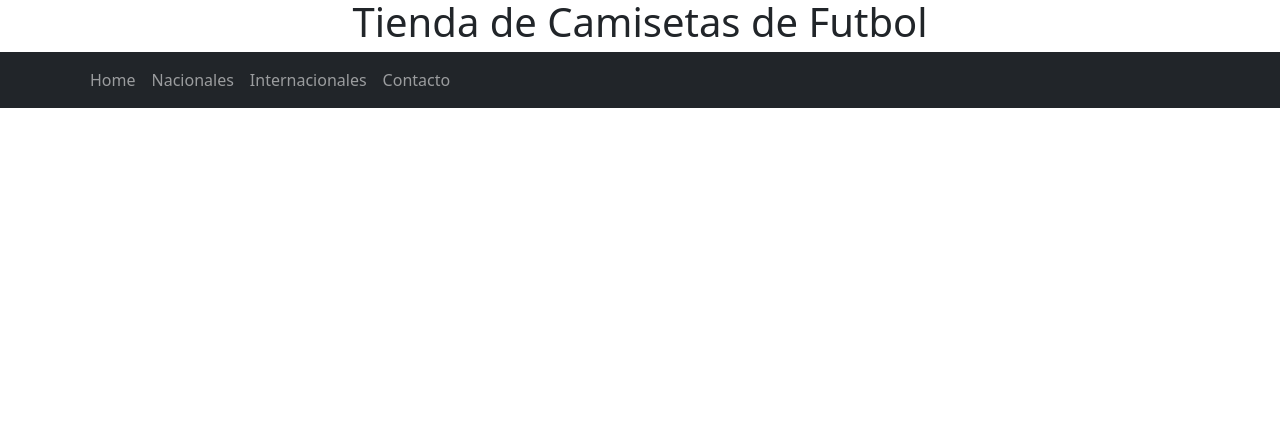
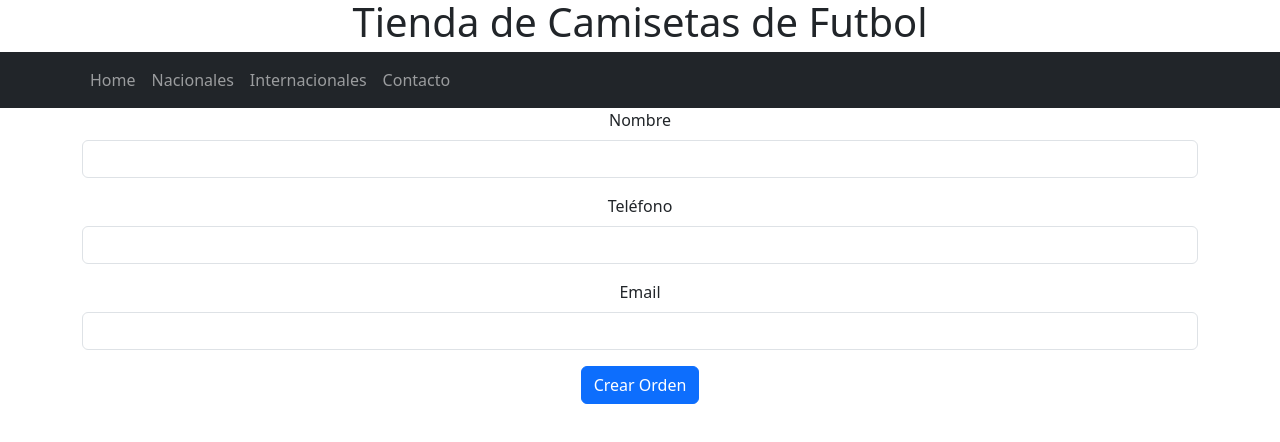
Before and after one commit to martinmunoz1989/Tienda-de-remeras, a React (Vite) app: page /Checkout in a window 1280 px wide. Shown: the top 442 px of the page. Built offline with nearby package versions, Linux system fonts and the light colour scheme.

Commit message:
creo checkoutform

```diff
--- a/src/Components/Checkout/Checkout.jsx
+++ b/src/Components/Checkout/Checkout.jsx
@@ -1,8 +1,11 @@
+import CheckoutForm from "../CheckoutForm/CheckoutForm.jsx"
 import NavBar from "../NavBar/NavBar.jsx"
 
 const Checkout = () => {
-    return <NavBar />
-
+    return <>
+        <NavBar />
+        <CheckoutForm />
+    </>
 }
 
 export default Checkout
--- a/src/Components/CheckoutForm/CheckoutForm.jsx
+++ b/src/Components/CheckoutForm/CheckoutForm.jsx
@@ -0,0 +1,59 @@
+import { useState } from 'react'
+import { Form, Button, Container } from 'react-bootstrap';
+
+const CheckoutForm = ({ onConfirm }) => {
+    const [name, setName] = useState('')
+    const [phone, setPhone] = useState('')
+    const [email, setEmail] = useState('')
+
+    const handleConfirm = (event) => {
+        event.preventDefault()
+
+        const userData = {
+            name, phone, email
+        }
+
+        onConfirm(userData)
+    }
+
+    return (
+        <Container>
+            <Form onSubmit={handleConfirm}>
+                <Form.Group className="mb-3">
+                    <Form.Label>Nombre</Form.Label>
+                    <Form.Control
+                        type="text"
+                        value={name}
+                        onChange={({ target }) => setName(target.value)}
+                    />
+                </Form.Group>
+
+                <Form.Group className="mb-3">
+                    <Form.Label>Teléfono</Form.Label>
+                    <Form.Control
+                        type="text"
+                        value={phone}
+                        onChange={({ target }) => setPhone(target.value)}
+                    />
+                </Form.Group>
+
+                <Form.Group className="mb-3">
+                    <Form.Label>Email</Form.Label>
+                    <Form.Control
+                        type="email"
+                        value={email}
+                        onChange={({ target }) => setEmail(target.value)}
+                    />
+                </Form.Group>
+
+                <Button variant="primary" type="submit">
+                    Crear Orden
+                </Button>
+            </Form>
+        </Container>
+    );
+}
+
+
+
+export default CheckoutForm
```
